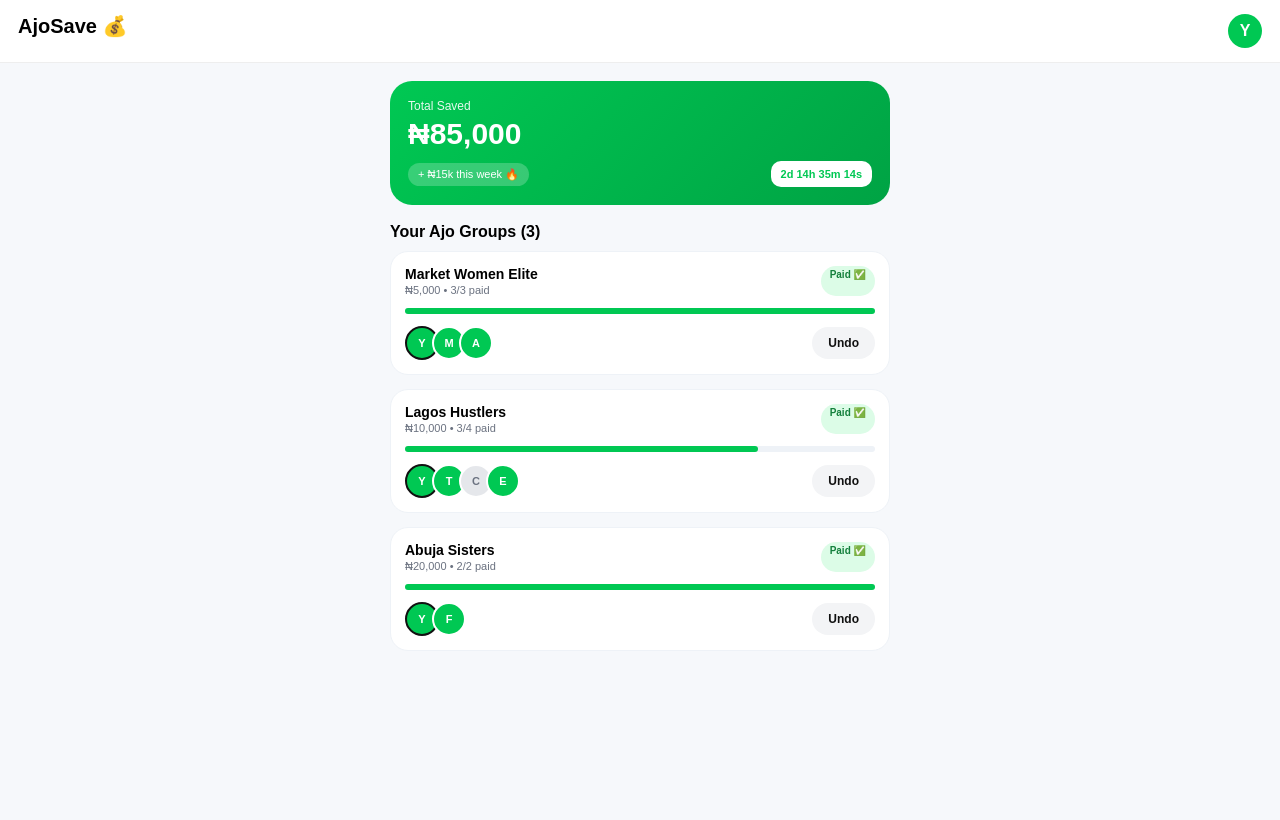
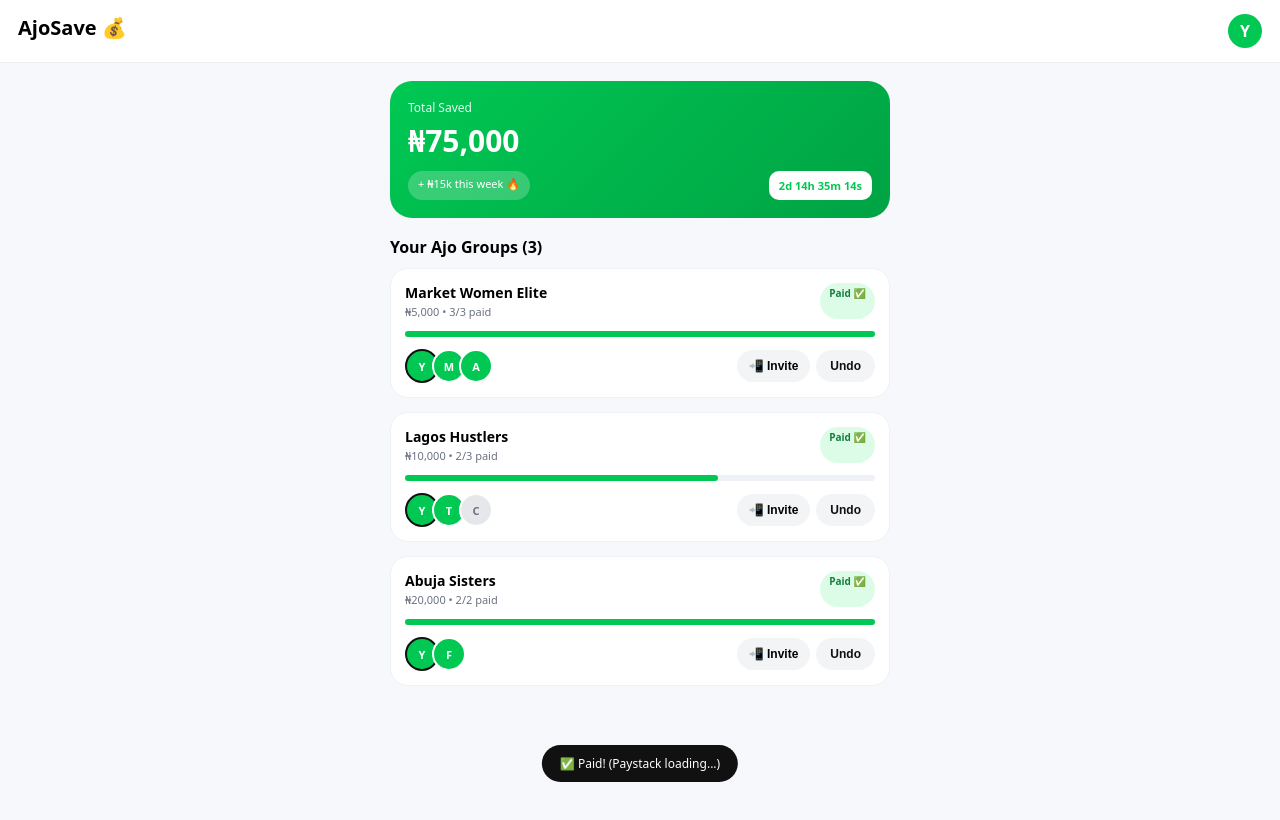
Before and after one commit to Mihass09/ajosave-real, a Next.js app: page / in a window 1280 px wide. Both pictures are taken after a click on the button "Pay Now". Shown: the top 820 px of the page. Built offline with nearby package versions, Linux system fonts and the light colour scheme.

Commit message:
Refactor payment handling and toast notifications

```diff
--- a/app/page.tsx
+++ b/app/page.tsx
@@ -15,47 +15,77 @@ export default function Home() {
     { id: 2, n: "Lagos Hustlers", amt: 10000, d: 10, m: [
       { name: "You", paid: true, a: "Y" },
       { name: "Tunde Ojo", paid: true, a: "T" },
-      { name: "Chioma", paid: false, a: "C" },
-      { name: "Emeka", paid: true, a: "E" }
+      { name: "Chioma", paid: false, a: "C" }
     ]},
     { id: 3, n: "Abuja Sisters", amt: 20000, d: 8, m: [
       { name: "You", paid: true, a: "Y" },
       { name: "Fatima", paid: true, a: "F" }
     ]}
   ]);
-  const [toast, setToast] = useState(false);
+  const [toast, setToast] = useState("");
 
   useEffect(() => {
+    const s = document.createElement("script");
+    s.src = "https://js.paystack.co/v1/inline.js";
+    document.body.appendChild(s);
     const t = setInterval(() => {
       setTl(p => {
         let { d, h, m, s } = p;
-        if (s > 0) s--;
-        else { s = 59; if (m > 0) m--; else { m = 59; if (h > 0) h--; else { h = 23; if (d > 0) d--; } } }
+        if (s > 0) s--; else { s = 59; if (m > 0) m--; else { m = 59; if (h > 0) h--; else { h = 23; if (d > 0) d--; } } }
         return { d, h, m, s };
       });
     }, 1000);
     return () => clearInterval(t);
   }, []);
 
-  const pay = (id: number) => {
-    setGs(v => v.map(g => g.id === id ? { ...g, m: g.m.map(x => x.name === "You" ? { ...x, paid: !x.paid } : x) } : g));
-    setToast(true);
-    setTimeout(() => setToast(false), 2500);
+  const show = (msg: string) => { setToast(msg); setTimeout(() => setToast(""), 3000); };
+
+  const pay = (g: G) => {
+    const youPaid = g.m.find(x => x.name === "You")?.paid;
+    if (youPaid) {
+      setGs(v => v.map(x => x.id === g.id ? { ...x, m: x.m.map(m => m.name === "You" ? { ...m, paid: false } : m) } : x));
+      show("Payment undone");
+      return;
+    }
+    // @ts-ignore
+    if (typeof window !== "undefined" && window.PaystackPop) {
+      // @ts-ignore
+      const h = window.PaystackPop.setup({
+        key: "pk_test_1234567890", // REPLACE with your live key later
+        email: "user@ajosave.ng",
+        amount: g.amt * 100,
+        currency: "NGN",
+        callback: function () {
+          setGs(v => v.map(x => x.id === g.id ? { ...x, m: x.m.map(m => m.name === "You" ? { ...m, paid: true } : m) } : x));
+          show("✅ ₦" + g.amt.toLocaleString() + " Paid! Real money via Paystack");
+        },
+        onClose: function () { show("Payment cancelled"); }
+      });
+      h.openIframe();
+    } else {
+      setGs(v => v.map(x => x.id === g.id ? { ...x, m: x.m.map(m => m.name === "You" ? { ...m, paid: true } : m) } : x));
+      show("✅ Paid! (Paystack loading...)");
+    }
+  };
+
+  const invite = (g: G) => {
+    const txt = `Join my AjoSave group "${g.n}"! We save ₦${g.amt.toLocaleString()} daily. Secure & trusted. Join here: https://ajosave-real.vercel.app`;
+    window.open(`https://wa.me/?text=${encodeURIComponent(txt)}`, "_blank");
   };
 
   const total = gs.reduce((s, g) => s + g.m.filter(x => x.paid).length * g.amt, 0);
 
   return (
-    <div style={{ minHeight: "100vh", background: "#f6f8fb", fontFamily: "sans-serif", paddingBottom: 80 }}>
+    <div style={{ minHeight: "100vh", background: "#f6f8fb", fontFamily: "system-ui", paddingBottom: 80 }}>
       <div style={{ background: "#fff", padding: "14px 18px", display: "flex", justifyContent: "space-between", borderBottom: "1px solid #eee", position: "sticky", top: 0, zIndex: 5 }}>
         <b style={{ fontSize: 20 }}>AjoSave 💰</b>
         <div style={{ width: 34, height: 34, borderRadius: 50, background: "#00C853", color: "#fff", display: "grid", placeItems: "center", fontWeight: 700 }}>Y</div>
       </div>
       <div style={{ padding: 18, maxWidth: 500, margin: "0 auto" }}>
         <div style={{ background: "linear-gradient(135deg,#00C853,#00a344)", borderRadius: 22, padding: 18, color: "#fff", marginBottom: 18 }}>
-          <div style={{ opacity: 0.9, fontSize: 12 }}>Total Saved</div>
+          <div style={{ fontSize: 12, opacity: 0.9 }}>Total Saved</div>
           <div style={{ fontSize: 30, fontWeight: 800, margin: "4px 0 10px" }}>₦{total.toLocaleString()}</div>
-          <div style={{ display: "flex", justifyContent: "space-between", alignItems: "center" }}>
+          <div style={{ display: "flex", justifyContent: "space-between" }}>
             <span style={{ background: "rgba(255,255,255,0.22)", padding: "5px 10px", borderRadius: 20, fontSize: 11 }}>+ ₦15k this week 🔥</span>
             <span style={{ background: "#fff", color: "#00C853", padding: "7px 10px", borderRadius: 10, fontWeight: 700, fontSize: 11 }}>{tl.d}d {tl.h}h {tl.m}m {tl.s}s</span>
           </div>
@@ -83,13 +113,16 @@ export default function Home() {
                     <div key={i} style={{ width: 30, height: 30, borderRadius: 50, background: x.paid ? "#00C853" : "#e5e7eb", color: x.paid ? "#fff" : "#6b7280", display: "grid", placeItems: "center", fontSize: 11, fontWeight: 700, marginLeft: i ? -7 : 0, border: x.name === "You" ? "2px solid #111" : "2px solid #fff" }}>{x.a}</div>
                   ))}
                 </div>
-                <button onClick={() => pay(g.id)} style={{ background: yp ? "#f3f4f6" : "#00C853", color: yp ? "#111" : "#fff", border: "none", padding: "9px 16px", borderRadius: 20, fontWeight: 700, fontSize: 12 }}>{yp ? "Undo" : "Pay Now"}</button>
+                <div style={{ display: "flex", gap: 6 }}>
+                  <button onClick={() => invite(g)} style={{ background: "#f3f4f6", border: "none", padding: "9px 12px", borderRadius: 20, fontWeight: 700, fontSize: 12 }}>📲 Invite</button>
+                  <button onClick={() => pay(g)} style={{ background: yp ? "#f3f4f6" : "#00C853", color: yp ? "#111" : "#fff", border: "none", padding: "9px 14px", borderRadius: 20, fontWeight: 700, fontSize: 12 }}>{yp ? "Undo" : "Pay Now"}</button>
+                </div>
               </div>
             </div>
           );
         })}
       </div>
-      {toast && <div style={{ position: "fixed", bottom: 18, left: "50%", transform: "translateX(-50%)", background: "#111", color: "#fff", padding: "10px 18px", borderRadius: 30, fontSize: 12, fontWeight: 600 }}>Payment recorded! ✅</div>}
+      {toast && <div style={{ position: "fixed", bottom: 18, left: "50%", transform: "translateX(-50%)", background: "#111", color: "#fff", padding: "10px 18px", borderRadius: 30, fontSize: 12 }}>{toast}</div>}
     </div>
   );
 }
```
